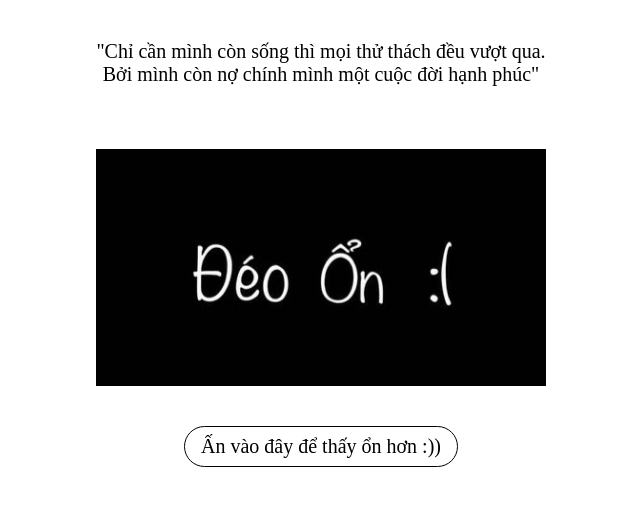
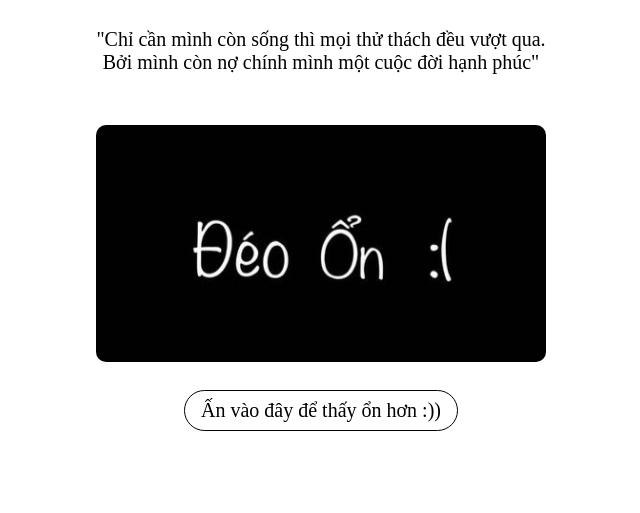
Before and after one commit to chuductu2502/sad, a plain HTML site: page index.html in a window 1280 px wide. Shown: the whole page, without its empty margins (319-959 px from the left). Drawn offline with Linux system fonts and the light colour scheme.

Commit message:
little change

```diff
--- a/CSS/style.css
+++ b/CSS/style.css
@@ -1,5 +1,5 @@
 * {
-  margin: 20px auto;
+  margin: 14px auto;
   max-width: 450px;
   font-size: 20px;
   text-align: center;
@@ -10,6 +10,7 @@
 }
 img {
   transition: 1.5s;
+  border-radius: 10px;
 }
 .btn {
   display: inline-block;
```
